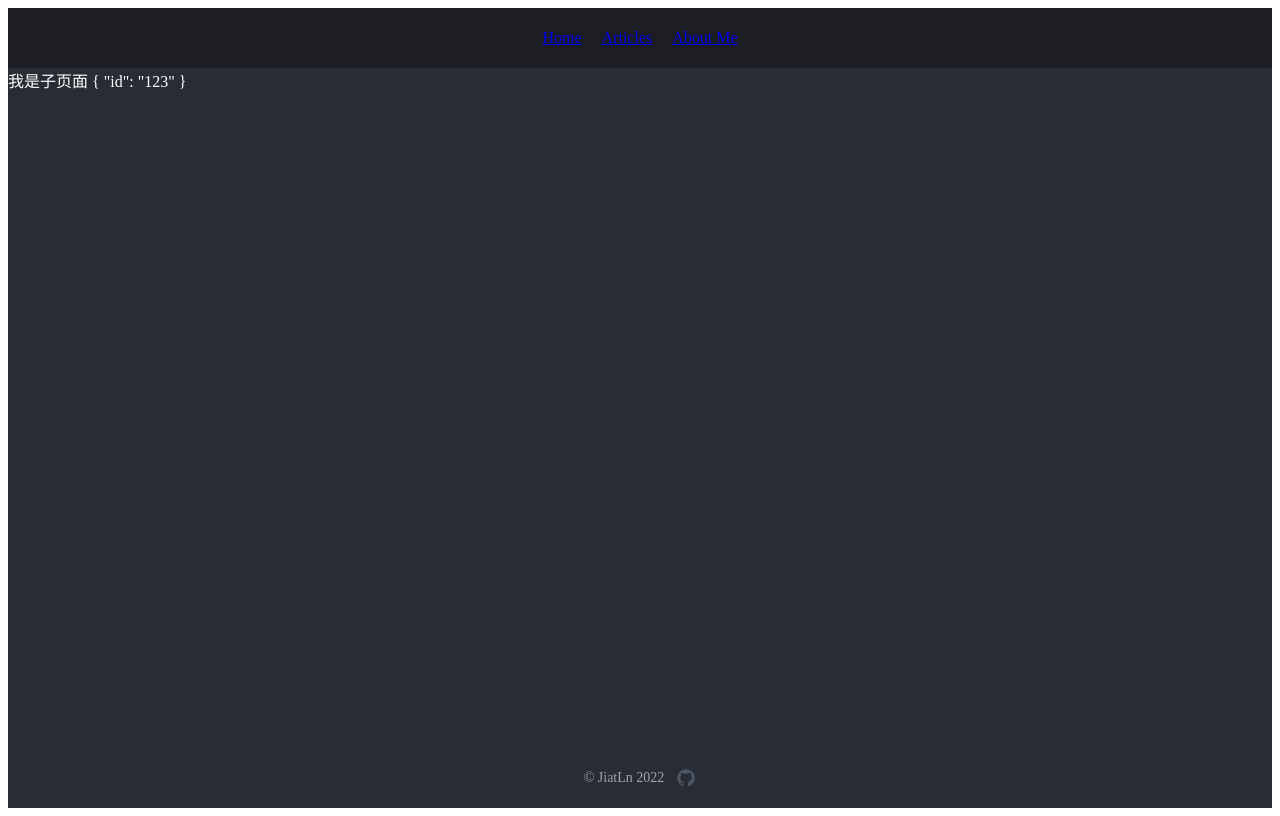
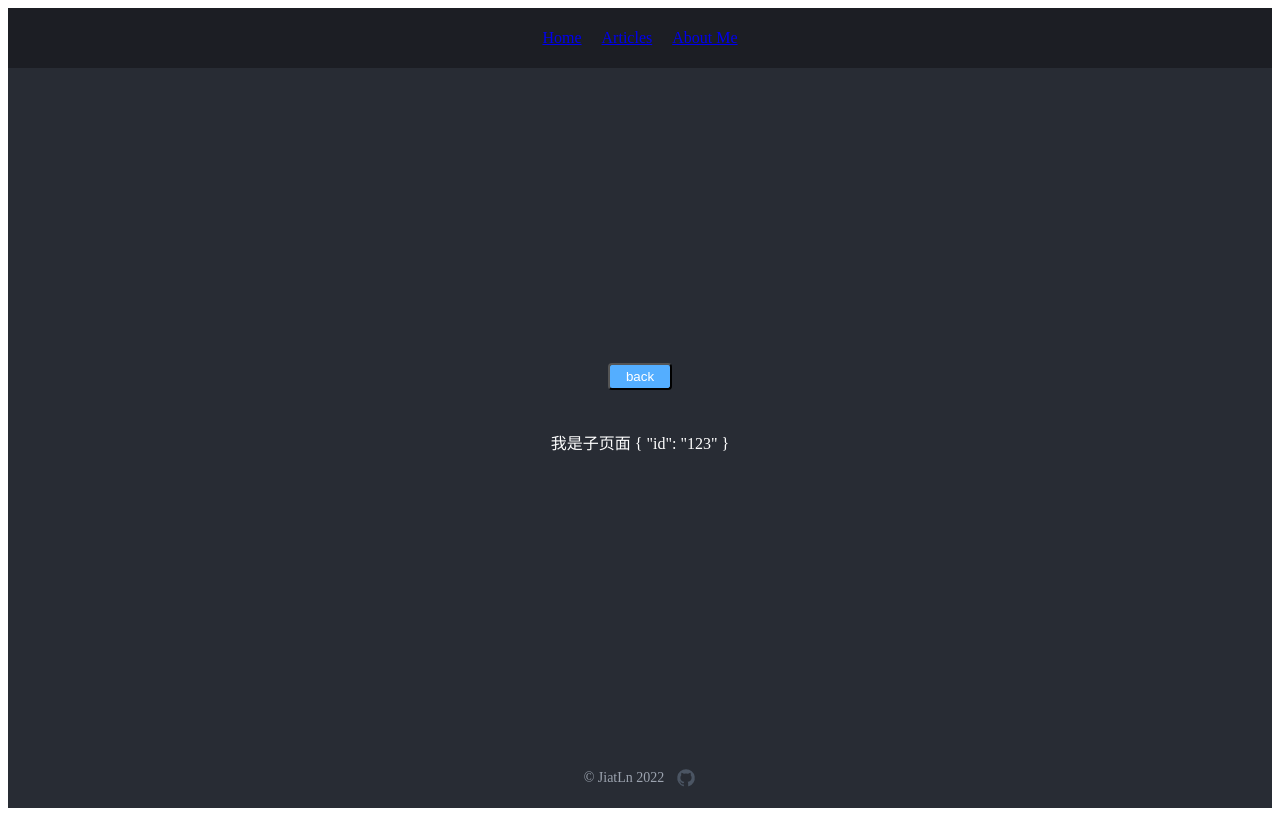
Before and after one commit to JiatLn/JiatLn.me, a Nuxt app: page /article/123 in a window 1280 px wide. Built offline with nearby package versions, Linux system fonts and the light colour scheme.

Commit message:
fix: fetch github issue error

```diff
--- a/composables/useGithub.ts
+++ b/composables/useGithub.ts
@@ -6,7 +6,7 @@ async function useGithub<T>(url: string, opts?: UseFetchOptions<unknown>): Promi
     baseURL: config.apiBase,
     ...opts,
   })
-  if (!error)
+  if (!error.value)
     return data.value as T
   else
     return [] as unknown as T
--- a/pages/about.vue
+++ b/pages/about.vue
@@ -5,9 +5,10 @@
     <div text="2xl" border-b pb-10px mb-10px>
       About me
     </div>
-    <NuxtLink :to="{ name: 'resume' }" text-brand-primary>
+    <span>todo</span>
+    <!-- <NuxtLink :to="{ name: 'resume' }" text-brand-primary>
       Resume
-    </NuxtLink>
+    </NuxtLink> -->
   </div>
 </template>
 
--- a/pages/article/[id].vue
+++ b/pages/article/[id].vue
@@ -1,9 +1,20 @@
 <script setup lang="ts">
 const route = useRoute()
+const router = useRouter();
+
+const toArticleList = () => {
+  router.push({
+    name: 'article'
+  })
+}
 </script>
 
 <template>
-  <div>我是子页面 {{ route.params }}</div>
+  <div w="80%" max-w-900px flex="~ col c" mx-auto>
+    <button btn @click="toArticleList">back</button>
+    <div mt-10>我是子页面 {{ route.params }}</div>
+  </div>
 </template>
 
-<style scoped lang="scss"></style>
+<style scoped lang="scss">
+</style>
--- a/pages/article/index.vue
+++ b/pages/article/index.vue
@@ -1,5 +1,15 @@
 <script setup lang="ts">
 const { issueList } = useIssueList()
+
+const router = useRouter();
+const toDetail = (id: string) => {
+  router.push({
+    name: 'article-id',
+    params: {
+      id
+    }
+  })
+}
 </script>
 
 <template>
@@ -8,11 +18,12 @@ const { issueList } = useIssueList()
       Article list
     </div>
     <template v-if="issueList.length">
-      <div v-for="item in issueList" :key="item.id" flex="~" justify="between" items-center w="80%">
+      <div v-for="item in issueList" :key="item.id" flex="~" justify="between" items-center w="80%" mx-auto hover="bg-brand-primary" cursor="pointer" transition="all" py-4px px-8px rounded @click="toDetail(item.id)">
         <div>{{ item.title }}</div>
-        <div>{{ item.created_at }}</div>
+        <div>{{ item.created_at.slice(0, 10) }}</div>
       </div>
     </template>
+    <div v-else>Empty Data</div>
   </div>
 </template>
 
```
